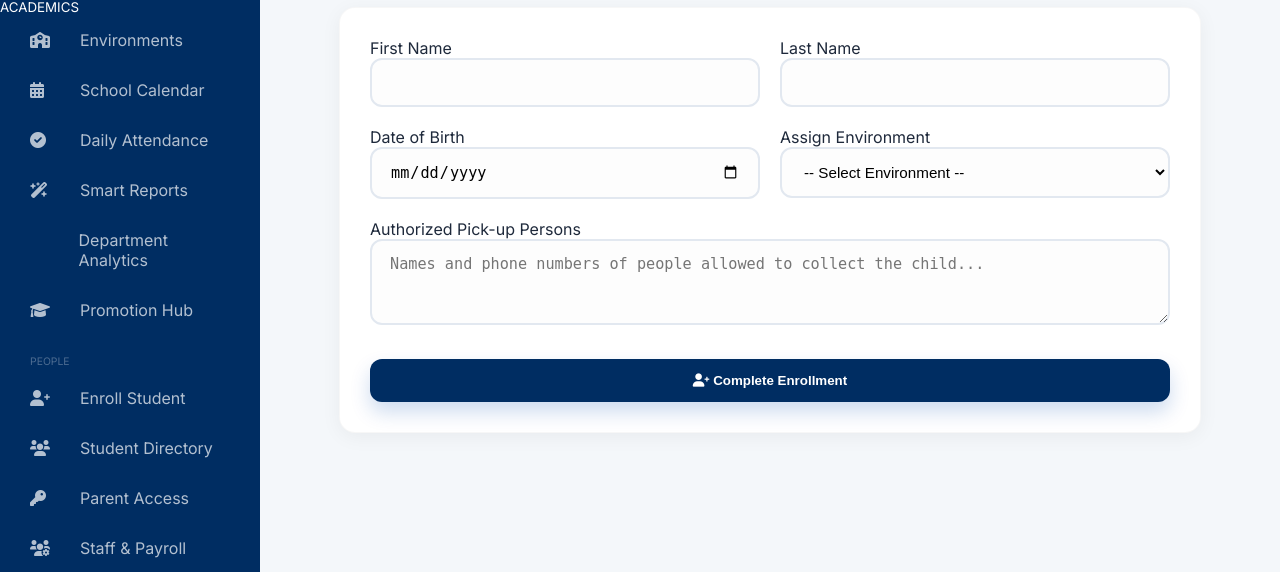
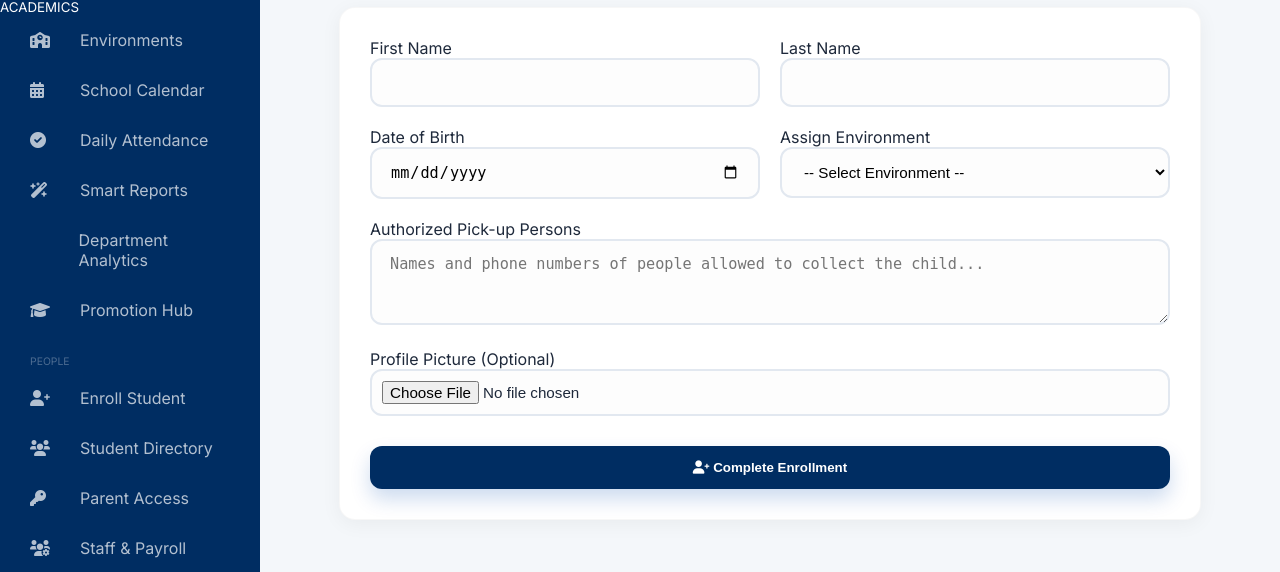
Before and after one commit to moosehova/pebbles-college-admin, a Flask app: page /people/add_student in a window 1280 px wide. Shown: the part 228-800 px from the top of the page. Run offline with Flask 3, Linux system fonts and the light colour scheme; a user stored in the database is signed in; some libraries are stand-ins or nearby versions.

Commit message:
Add student profile picture functionality

```diff
--- a/app.py
+++ b/app.py
@@ -368,6 +368,9 @@ def check_and_migrate_schema():
         if 'tuition_fee' not in student_columns:
             db.session.execute(text('ALTER TABLE student ADD COLUMN tuition_fee FLOAT DEFAULT 5000'))
             db.session.commit()
+        if 'profile_pic' not in student_columns:
+            db.session.execute(text("ALTER TABLE student ADD COLUMN profile_pic VARCHAR(255) DEFAULT 'default.png'"))
+            db.session.commit()
 
     if inspector.has_table('attendance_intervention'):
         intervention_columns = [column['name'] for column in inspector.get_columns('attendance_intervention')]
@@ -1101,13 +1104,26 @@ def enroll_student():
     if request.method == 'POST':
         # Convert string date from form to Python date object
         dob_obj = datetime.strptime(request.form['dob'], '%Y-%m-%d').date()
+
+        # Handle profile picture upload
+        profile_pic_filename = 'default.png'
+        if 'profile_pic' in request.files:
+            file = request.files['profile_pic']
+            if file and file.filename != '':
+                filename = secure_filename(file.filename)
+                # Ensure filename is unique by prefixing timestamp
+                unique_filename = f"{datetime.utcnow().strftime('%Y%m%d%H%M%S')}_{filename}"
+                file.save(os.path.join(app.config['UPLOAD_FOLDER'], unique_filename))
+                profile_pic_filename = unique_filename
+
         new_student = Student(
             first_name=request.form['first_name'],
             last_name=request.form['last_name'],
             dob=dob_obj,
             class_id=request.form['class_id'],
             pickup_auth=request.form['pickup_auth'],
-            tuition_fee=request.form.get('tuition_fee', 5000)
+            tuition_fee=request.form.get('tuition_fee', 5000),
+            profile_pic=profile_pic_filename
         )
         db.session.add(new_student)
         db.session.commit()
--- a/models.py
+++ b/models.py
@@ -40,6 +40,7 @@ class Student(db.Model):
     tuition_fee = db.Column(db.Float, default=5000.0)
     class_id = db.Column(db.Integer, db.ForeignKey('environment.id'))
     parent_id = db.Column(db.Integer, db.ForeignKey('user.id'))
+    profile_pic = db.Column(db.String(255), default='default.png')
     attendance = db.relationship('Attendance', backref='student', lazy=True)
     observations = db.relationship('Observation', backref='student', lazy=True)
     behavior_logs = db.relationship('BehaviorLog', backref='student', lazy=True)
--- a/templates/people/add_student.html
+++ b/templates/people/add_student.html
@@ -6,7 +6,7 @@
 </div>
 
 <div class="owlio-card form-card-wide">
-    <form action="{{ url_for('enroll_student') }}" method="POST">
+    <form action="{{ url_for('enroll_student') }}" method="POST" enctype="multipart/form-data">
         <div class="form-grid-2">
             <div class="owlio-form-group">
                 <label class="owlio-label">First Name</label>
@@ -36,6 +36,11 @@
             <textarea name="pickup_auth" class="owlio-input" rows="3" placeholder="Names and phone numbers of people allowed to collect the child..."></textarea>
         </div>
 
+        <div class="owlio-form-group" style="margin-top: 20px;">
+            <label class="owlio-label">Profile Picture (Optional)</label>
+            <input type="file" name="profile_pic" class="owlio-input" accept="image/*" style="padding: 10px;">
+        </div>
+
         <button type="submit" class="owlio-btn" style="margin-top: 30px; width: 100%;">
             <i class="fas fa-user-plus"></i> Complete Enrollment
         </button>
```
Also changed, not shown: templates/admin/student_profile.html (+7 -4 lines).
